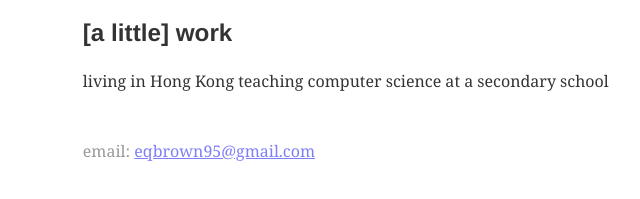
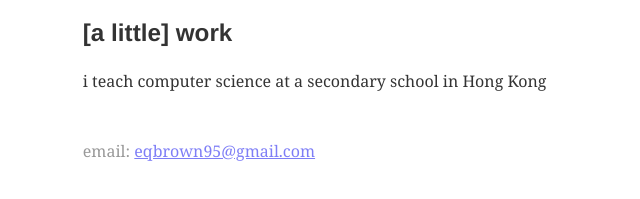
Before and after one commit to emmaqbrown/emma-site, a Gatsby site: page /about/ in a window 1280 px wide. Shown: the part 781-980 px from the top of the page, 442-1082 px from the left. Built offline with nearby package versions, Linux system fonts and the light colour scheme; Gatsby itself is replaced by a stand-in of ours; some packages are replaced by stand-ins of ours.

Commit message:
about content update

```diff
--- a/src/content/moreAbout.md
+++ b/src/content/moreAbout.md
@@ -5,7 +5,7 @@ order: 2
 ---
 
 
-living in Hong Kong teaching computer science at a secondary school
+i teach computer science at a secondary school in Hong Kong
 
 <br>
 
```
